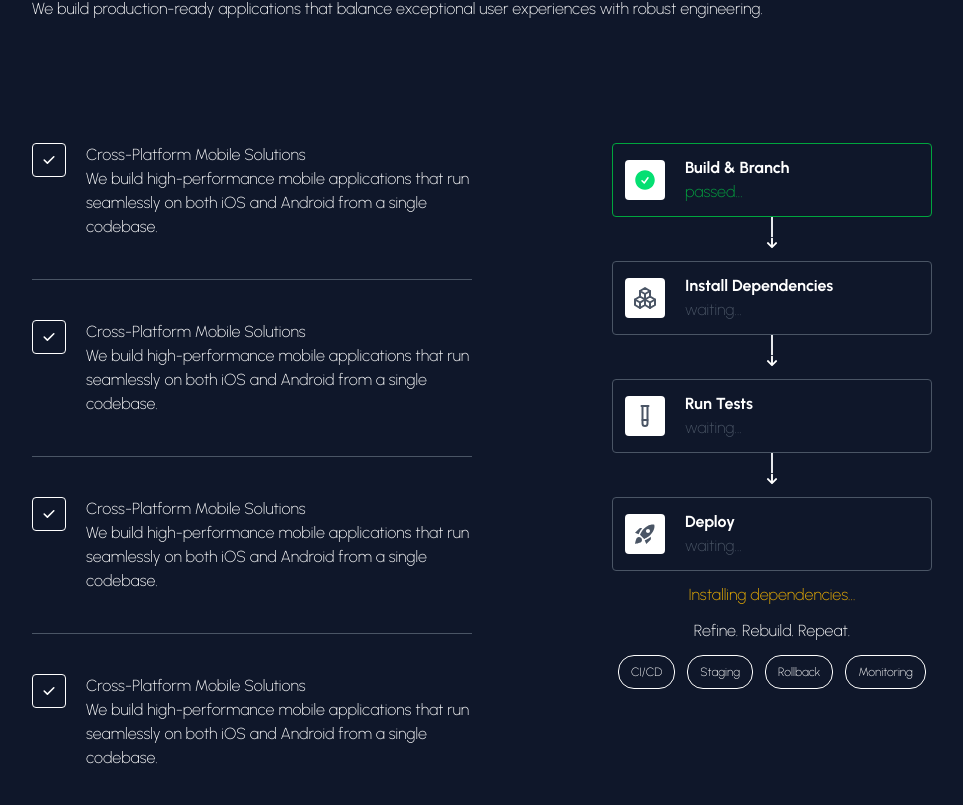
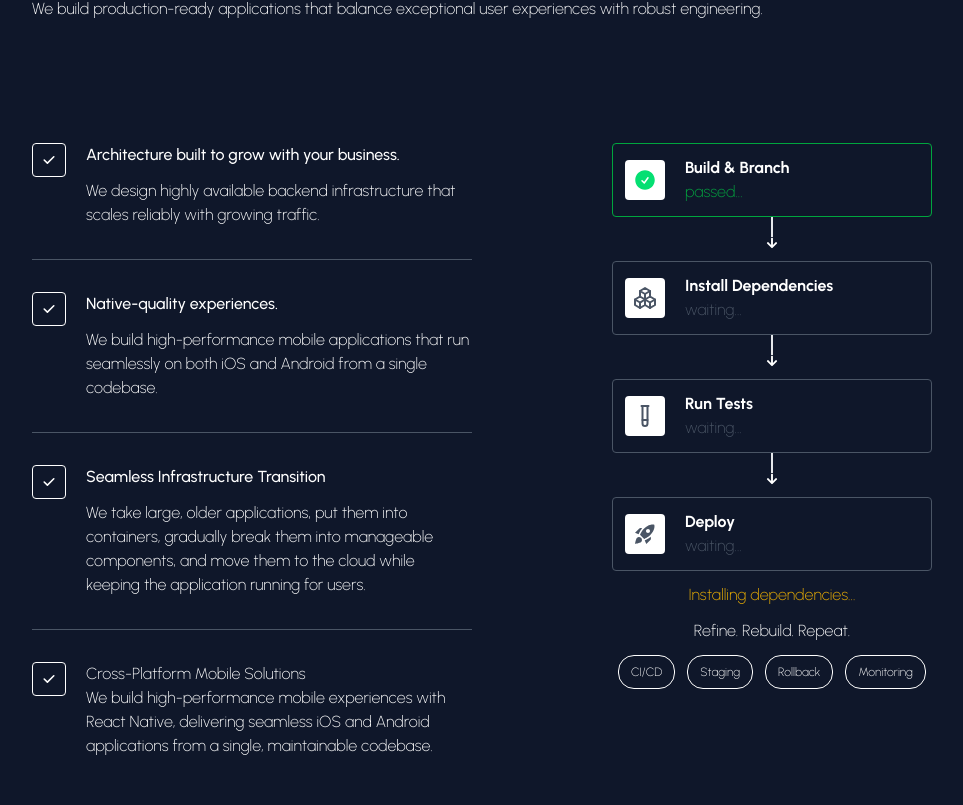
Before and after one commit to Kelechiemmanuel/Portfolio, a React (Vite) app in the folder Frontend/: page / in a window 1280 px wide. Shown: the part 1375-2180 px from the top of the page, without its empty margins (128-1091 px from the left). Built offline with nearby package versions, Linux system fonts and the light colour scheme.

Commit message:
✅✅✅✅

```diff
--- a/Frontend/src/pages/Home.jsx
+++ b/Frontend/src/pages/Home.jsx
@@ -116,13 +116,25 @@ const Home = () => {
                         </p>
                     </div>
                     <div className='grid grid-cols-1 lg:grid-cols-2 gap-20'>
-                        <div className=' flex flex-col gap-10'>
+                        <div className=' flex flex-col gap-8'>
                             <div className='flex items-start justify-center gap-5'>
                                 <button className='border p-2 rounded-sm'>
                                     <HiCheck />
                                 </button>
                                 <div>
-                                    <h1>Cross-Platform Mobile Solutions</h1>
+                                    <h1 className='font-medium pb-3'>Architecture built to grow with your business.</h1>
+                                    <p>
+                                        We design highly available backend infrastructure that scales reliably with growing traffic.
+                                    </p>
+                                </div>
+                            </div>
+                            <hr className='dark:border-gray-200 border-gray-600' />
+                            <div className='flex items-start justify-center gap-5'>
+                                <button className='border p-2 rounded-sm'>
+                                    <HiCheck />
+                                </button>
+                                <div>
+                                    <h1 className='font-medium pb-3'>Native-quality experiences.</h1>
                                     <p>
                                         We build high-performance mobile applications that run seamlessly on both iOS and Android from a single codebase.
                                     </p>
@@ -134,9 +146,10 @@ const Home = () => {
                                     <HiCheck />
                                 </button>
                                 <div>
-                                    <h1>Cross-Platform Mobile Solutions</h1>
+                                    <h1 className='font-medium pb-3'>Seamless Infrastructure Transition</h1>
                                     <p>
-                                        We build high-performance mobile applications that run seamlessly on both iOS and Android from a single codebase.
+                                        We take large, older applications, put them into containers, gradually break them into
+                                        manageable components, and move them to the cloud while keeping the application running for users.
                                     </p>
                                 </div>
                             </div>
@@ -148,19 +161,8 @@ const Home = () => {
                                 <div>
                                     <h1>Cross-Platform Mobile Solutions</h1>
                                     <p>
-                                        We build high-performance mobile applications that run seamlessly on both iOS and Android from a single codebase.
-                                    </p>
-                                </div>
-                            </div>
-                            <hr className='dark:border-gray-200 border-gray-600' />
-                            <div className='flex items-start justify-center gap-5'>
-                                <button className='border p-2 rounded-sm'>
-                                    <HiCheck />
-                                </button>
-                                <div>
-                                    <h1>Cross-Platform Mobile Solutions</h1>
-                                    <p>
-                                        We build high-performance mobile applications that run seamlessly on both iOS and Android from a single codebase.
+                                        We build high-performance mobile experiences with React Native, delivering seamless iOS
+                                        and Android applications from a single, maintainable codebase.
                                     </p>
                                 </div>
                             </div>
```
